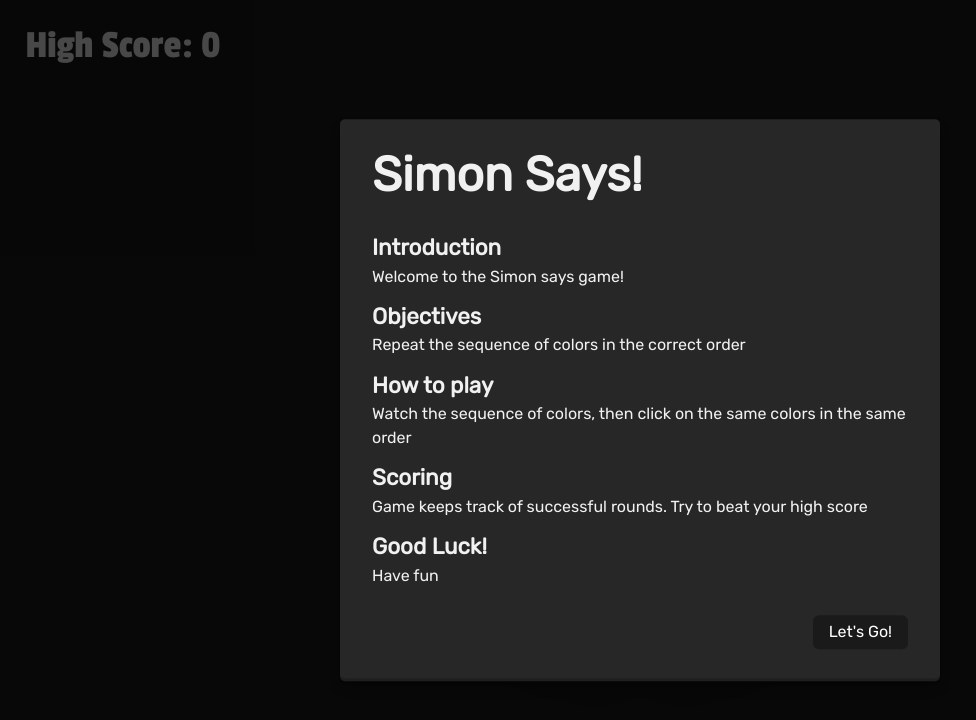
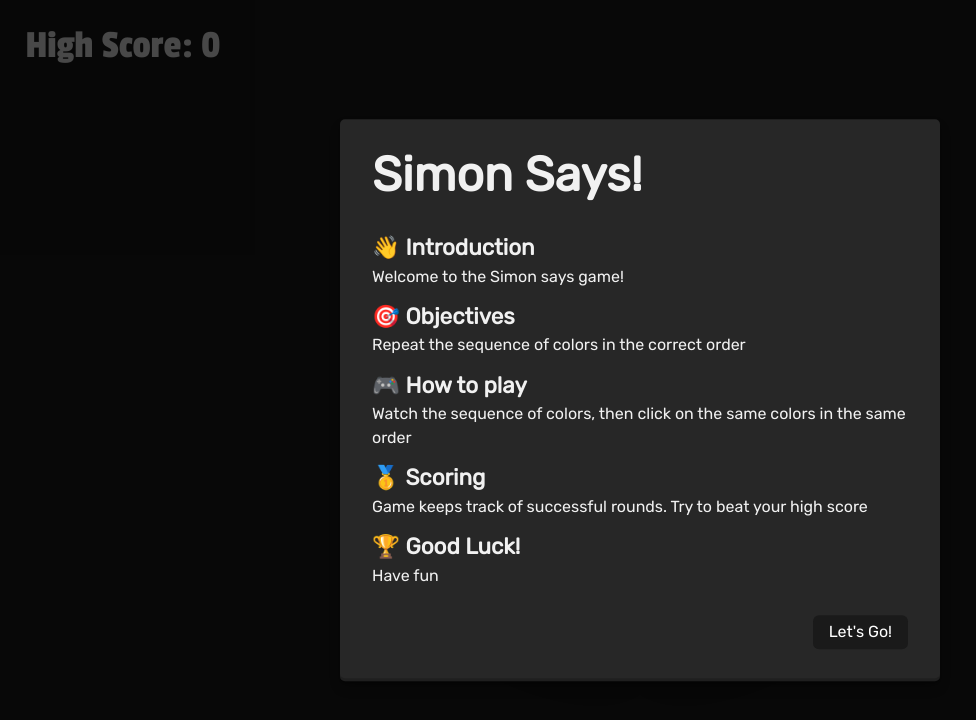
Before and after one commit to YaronShapira/simon-says, a React (Create React App) app: page / in a window 1280 px wide. Shown: the top 720 px of the page, without its empty margins (0-976 px from the left). Built offline with nearby package versions, Linux system fonts and the light colour scheme; no server answers.

Commit message:
added emojis to introduction modal

```diff
--- a/src/ts/cmps/GameBoard.tsx
+++ b/src/ts/cmps/GameBoard.tsx
@@ -5,6 +5,7 @@ import audioUrl1 from '../../assets/sounds/simonSound1.mp3'
 import audioUrl2 from '../../assets/sounds/simonSound2.mp3'
 import audioUrl3 from '../../assets/sounds/simonSound3.mp3'
 import audioUrl4 from '../../assets/sounds/simonSound4.mp3'
+import audioLoseURL from '../../assets/sounds/error.wav'
 const SHOW_COLOR_TIME: number = 500
 const simonColors: string[] = ['red', 'green', 'yellow', 'blue']
 const simonSoundsMap: { [key: string]: HTMLAudioElement } = {
@@ -91,8 +92,6 @@ export default function GameBoard({ gameState, setGameState, onLose }: IProps) {
             gameBoardRef.current?.classList.remove(clickedColor)
         }, SHOW_COLOR_TIME)
 
-        playSound(clickedColor)
-
         setUserOrder(prev => [...prev, clickedColor])
     }
 
@@ -103,6 +102,7 @@ export default function GameBoard({ gameState, setGameState, onLose }: IProps) {
     async function playSimonOrder() {
         for (const color of simonOrder) {
             gameBoardRef.current?.classList.add(color)
+            simonSoundsMap[color].play()
             await utilService.wait(SHOW_COLOR_TIME)
             gameBoardRef.current?.classList.remove(color)
             await utilService.wait(SHOW_COLOR_TIME - 300)
--- a/src/ts/cmps/InstructionsModal.tsx
+++ b/src/ts/cmps/InstructionsModal.tsx
@@ -8,15 +8,15 @@ export default function InstructionsModal({ onStart }: IProps) {
     return (
         <Modal>
             <h2>Simon Says!</h2>
-            <h4>Introduction</h4>
+            <h4>👋 Introduction</h4>
             <p>Welcome to the Simon says game!</p>
-            <h4>Objectives</h4>
+            <h4>🎯 Objectives</h4>
             <p>Repeat the sequence of colors in the correct order</p>
-            <h4>How to play</h4>
+            <h4>🎮 How to play</h4>
             <p>Watch the sequence of colors, then click on the same colors in the same order</p>
-            <h4>Scoring</h4>
+            <h4>🥇 Scoring</h4>
             <p>Game keeps track of successful rounds. Try to beat your high score</p>
-            <h4>Good Luck!</h4>
+            <h4>🏆 Good Luck!</h4>
             <p>Have fun</p>
             <button onClick={onStart}>Let's Go!</button>
         </Modal>
--- a/src/ts/pages/SimonSays.tsx
+++ b/src/ts/pages/SimonSays.tsx
@@ -3,6 +3,7 @@ import GameBoard from '../cmps/GameBoard'
 import LostModal from '../cmps/LostModal'
 import { simonSaysService } from '../services/simonsays.service'
 import InstructionsModal from '../cmps/InstructionsModal'
+
 
 export interface IState {
     gameState: {
```
